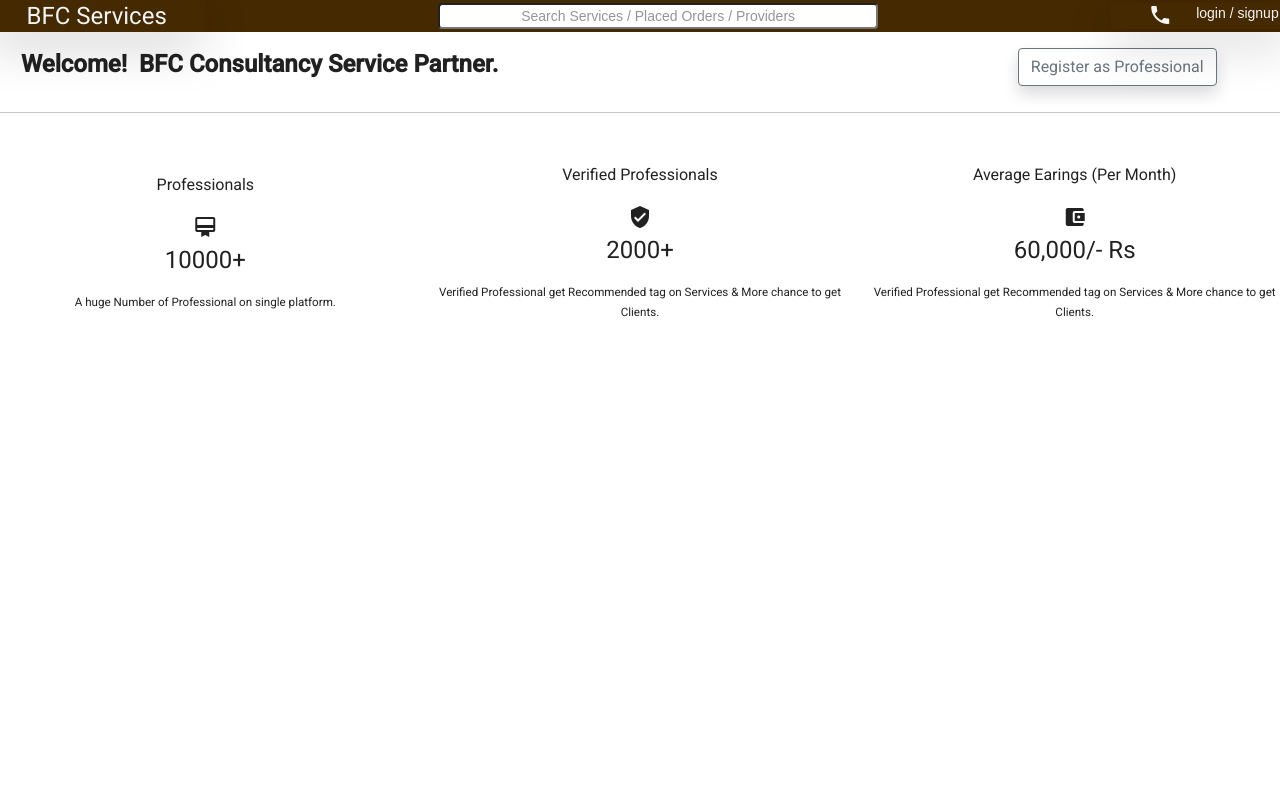
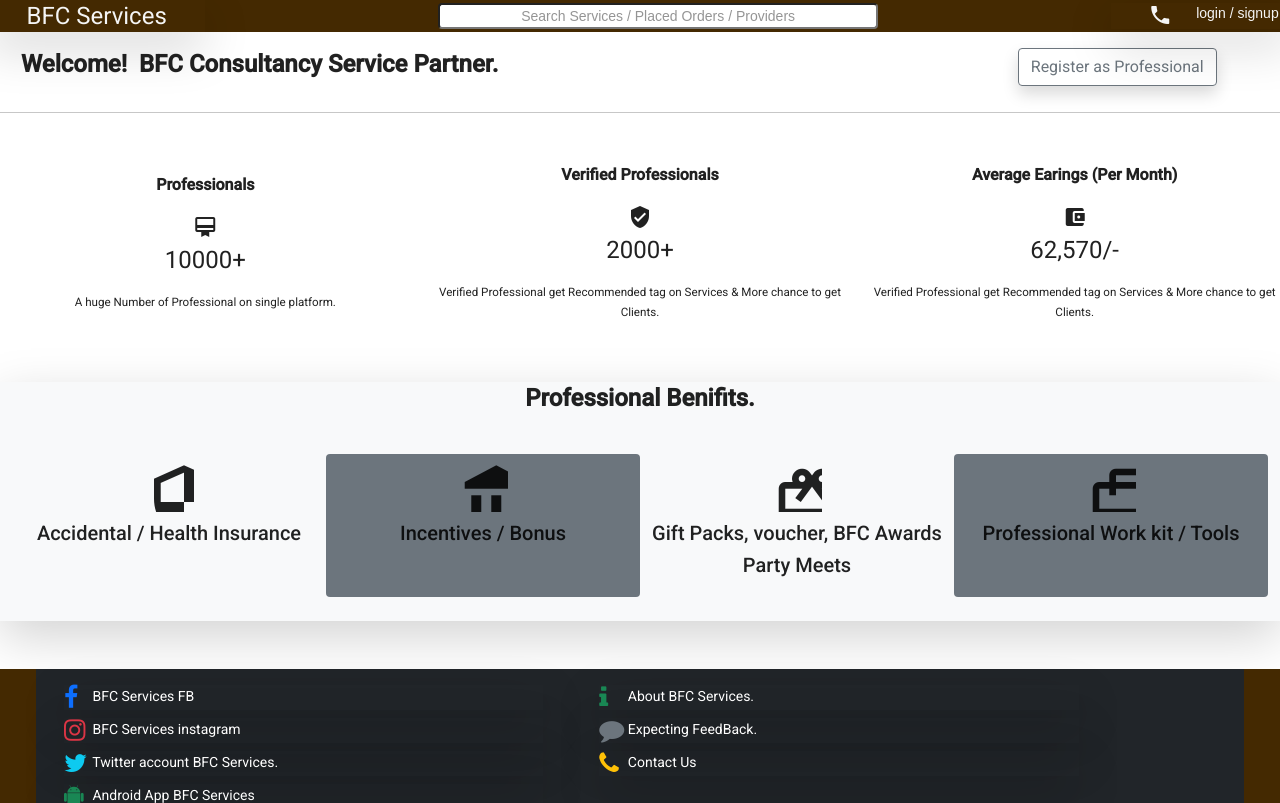
Before and after one commit to BFCLimited/consultancyServicesUI, an Angular app: page /ProfessionalUse in a window 1280 px wide. Built offline with nearby package versions, Linux system fonts and the light colour scheme.

Commit message:
Completed the static Professionals page

```diff
--- a/angular.json
+++ b/angular.json
@@ -31,7 +31,8 @@
               "src/assets"
             ],
             "styles": [
-              "src/styles.scss"
+              "src/styles.scss",
+              "node_modules/font-awesome/css/font-awesome.css"
             ],
             "scripts": []
           },
--- a/package.json
+++ b/package.json
@@ -20,6 +20,8 @@
     "@angular/platform-browser": "~13.2.0",
     "@angular/platform-browser-dynamic": "~13.2.0",
     "@angular/router": "~13.2.0",
+    "bootstrap-icons": "^1.8.1",
+    "font-awesome": "^4.7.0",
     "rxjs": "~7.5.0",
     "tslib": "^2.3.0",
     "zone.js": "~0.11.4"
--- a/src/app/@Modules/professionals-cat/professionals-highlights/professionals-highlights.component.html
+++ b/src/app/@Modules/professionals-cat/professionals-highlights/professionals-highlights.component.html
@@ -21,10 +21,10 @@
         </div>
         <hr />
         <div>
-            <div class="row text-center align-items-center mt-5">
+            <div class="row text-center align-items-center mt-5 mb-5">
                 <div class="col-xl-4 col-lg-4 col-md-4 col-sm-12 col-xs-12">
                     <span>
-                        <h3>Professionals</h3>
+                        <h3><b>Professionals</b></h3>
                         <mat-icon>card_membership</mat-icon>
                     </span>
                     <span>
@@ -34,10 +34,10 @@
                         <h5>A huge Number of Professional on single platform.</h5>
                     </span>
                 </div>
-                <hr class="d-block d-md-none"/>
+                <hr class="d-block d-md-none" />
                 <div class="col-xl-4 col-lg-4 col-md-4 col-sm-12 col-xs-12">
-                    <span >
-                        <h3>Verified Professionals</h3>
+                    <span>
+                        <h3><b>Verified Professionals</b></h3>
                         <mat-icon>verified_user</mat-icon>
                     </span>
                     <span>
@@ -47,14 +47,14 @@
                         <h5>Verified Professional get Recommended tag on Services & More chance to get Clients.</h5>
                     </span>
                 </div>
-                <hr class="d-block d-md-none"/>
+                <hr class="d-block d-md-none" />
                 <div class="col-xl-4 col-lg-4 col-md-4 col-sm-12 col-xs-12">
                     <span>
-                        <h3>Average Earings (Per Month)</h3>
+                        <h3><b>Average Earings (Per Month)</b></h3>
                         <mat-icon>account_balance_wallet</mat-icon>
                     </span>
                     <span>
-                        <h1>60,000/- Rs</h1>
+                        <h1>62,570/-</h1>
                     </span>
                     <span>
                         <h5>Verified Professional get Recommended tag on Services & More chance to get Clients.</h5>
@@ -64,8 +64,77 @@
         </div>
 
         <div>
-            <div>
+            <div class="bg-light text-center align-items-center shadow-lg">
+                <div>
+                    <div class="row">
+                        <div class="col-12">
+                            <h1><b>Professional Benifits.</b></h1>
+                        </div>
+                    </div>
+                    <div class="row p-4">
+                        <div class="col-xl-3 col-lg-3 col-md-3 col-sm-12 col-xs-12 pt-2 hover-shadow-lg">
+                            <mat-icon class="maticon">security</mat-icon>
+                            <h2>Accidental / Health Insurance</h2>
+                        </div>
+                        <div class="col-xl-3 col-lg-3 col-md-3 col-sm-12 col-xs-12 pt-2 bg-secondary rounded">
+                            <mat-icon class="maticon ">account_balance</mat-icon>
+                            <h2>Incentives / Bonus</h2>
+                        </div>
+                        <div class="col-xl-3 col-lg-3 col-md-3 col-sm-12 col-xs-12 pt-2">
+                            <mat-icon class="maticon">card_giftcard</mat-icon>
+                            <h2>Gift Packs, voucher, BFC Awards Party Meets</h2>
+                        </div>
+                        <div class="col-xl-3 col-lg-3 col-md-3 col-sm-12 col-xs-12 pt-2 bg-secondary rounded">
+                            <mat-icon class="maticon">card_travel</mat-icon>
+                            <h2>Professional Work kit / Tools</h2>
+                        </div>
+                    </div>
+                </div>
+            </div>
+        </div>
 
+        <div>
+            <div class="footerBg p-5 pt-0 pb-0 mt-5">
+                <div class="row bg-dark text-white">
+                    <div class="col-xl-5 col-lg-5 col-md-5 col-sm-12 col-xs-12 m-3">
+                        <div class="shadow-lg mb-2">
+                            <i class="fa fa-facebook text-primary fontawsomeIcon align-middle"></i>
+                            BFC Services FB
+                        </div>
+                        <div class="shadow-lg mb-2">
+                            <i class="fa fa-instagram text-danger fontawsomeIcon align-middle"></i>
+                            BFC Services instagram
+                        </div>
+                        <div class="shadow-lg mb-2">
+                            <i class="fa fa-twitter text-info fontawsomeIcon align-middle"></i>
+                            Twitter account BFC Services.
+                        </div>
+                        <div class="shadow-lg mb-2">
+                            <i class="fa fa-android text-success fontawsomeIcon align-middle"></i>
+                            Android App BFC Services
+                        </div>
+                    </div>
+                    <div class="col-xl-5 col-lg-5 col-md-5 col-sm-12 col-xs-12 m-3">
+                        <div class="shadow-lg mb-2">
+                            <i class="fa fa-info fontawsomeIcon text-success align-middle"></i>
+                            About BFC Services.
+                        </div>
+                        <div class="shadow-lg mb-2">
+                            <i class="fa fa-comment fontawsomeIcon text-muted align-middle"></i>
+                            Expecting FeedBack.
+                        </div>
+                        <div class="shadow-lg mb-2">
+                            <i class="fa fa-phone fontawsomeIcon text-warning align-middle"></i>
+                            Contact Us
+                        </div>
+                    </div>
+                </div>
+                <div class="row">
+                    <div class="col-12 text-end text-white">
+                        <i class="fa fa-copyright text-danger align-middle"></i>
+                        BFC Service Inc. 2022, All Right Reserved.
+                    </div>
+                </div>
             </div>
         </div>
 
--- a/src/app/@Modules/professionals-cat/professionals-highlights/professionals-highlights.component.scss
+++ b/src/app/@Modules/professionals-cat/professionals-highlights/professionals-highlights.component.scss
@@ -0,0 +1,15 @@
+.maticon {
+    font-size: 80px;
+    height: 50px ;
+    width: 50px;
+}
+
+.footerBg{
+    background: rgb(68, 41, 1);
+}
+
+.fontawsomeIcon{
+    font-size: 25px;
+    height: 25px ;
+    width: 25px;
+}
```
Also changed, not shown: 14 other files (tests, documents, lock files or other folders).
